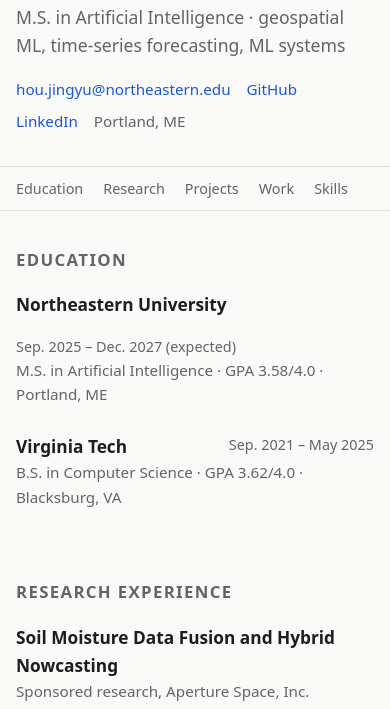
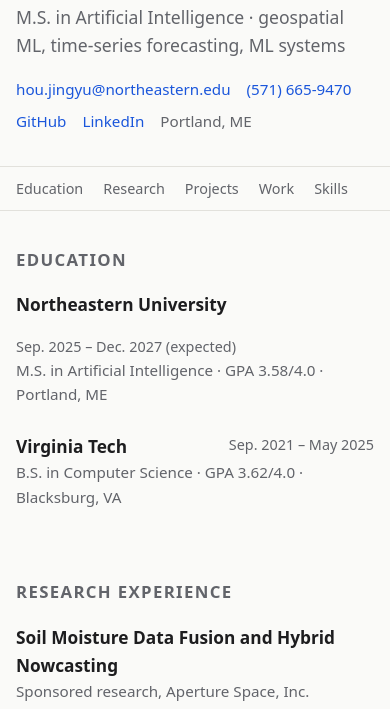
Before and after one commit to BartonHou/BartonHou.github.io, a plain HTML site: page index.html in a window 390 px wide. Shown: the part 92-801 px from the top of the page. Drawn offline with Linux system fonts and the light colour scheme.

Commit message:
Add phone number to contact links
Co-Authored-By: Claude Sonnet 5.5 <noreply@anthropic.com>

```diff
--- a/index.html
+++ b/index.html
@@ -59,6 +59,7 @@
     <p class="tagline">M.S. in Artificial Intelligence · geospatial ML, time-series forecasting, ML systems</p>
     <div class="links">
       <a href="mailto:hou.jingyu@northeastern.edu">hou.jingyu@northeastern.edu</a>
+      <a href="tel:+15716659470">(571) 665-9470</a>
       <a href="https://github.com/BartonHou">GitHub</a>
       <a href="https://www.linkedin.com/in/jingyuan-hou-9762242b8">LinkedIn</a>
       <span class="sub">Portland, ME</span>
```
